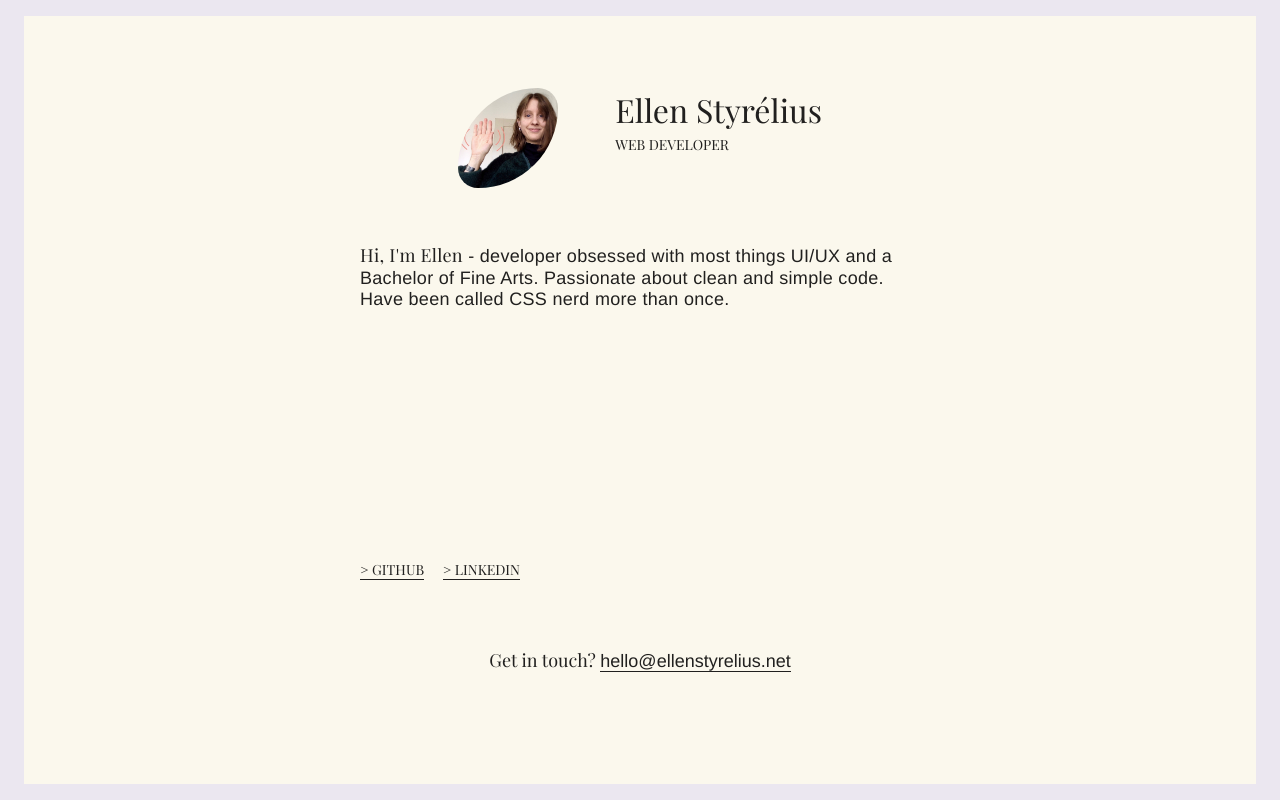
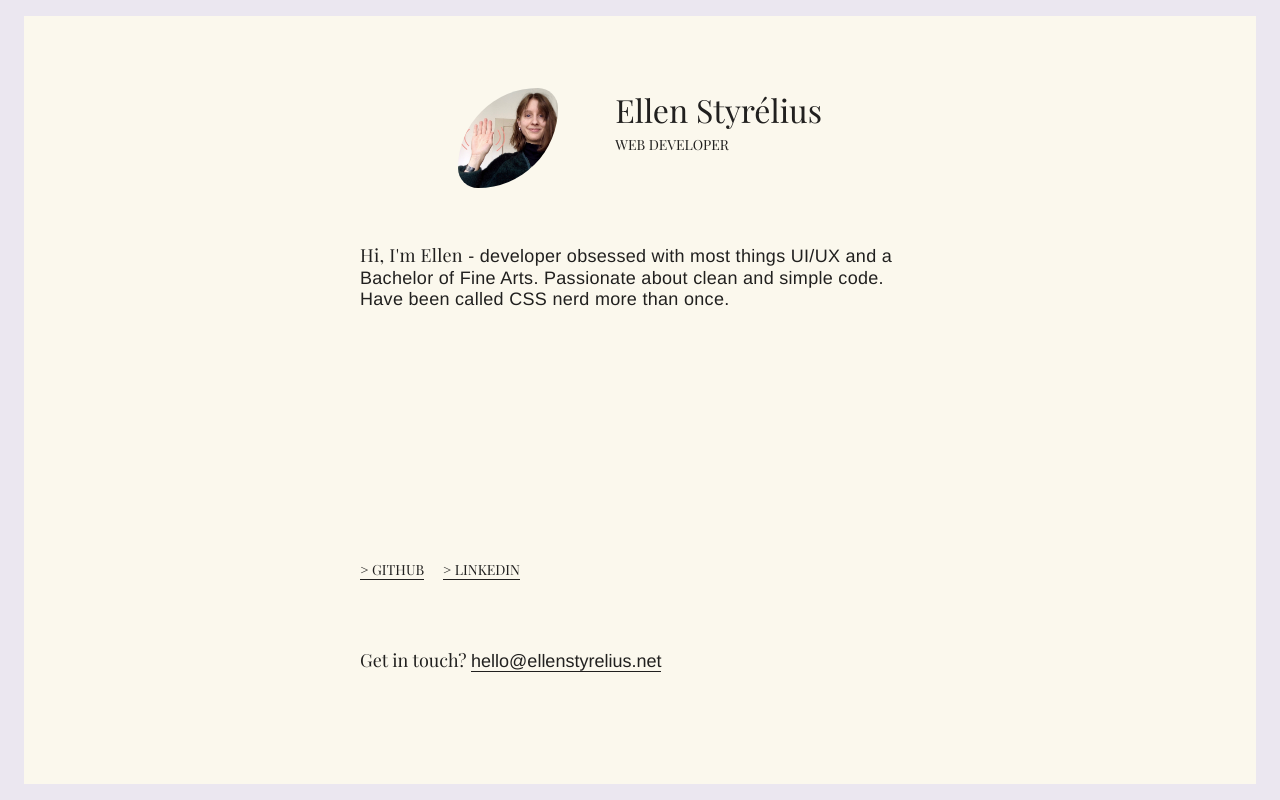
Before and after one commit to styrelius/about-me, a React (Create React App) app: page / in a window 1280 px wide. Built offline with nearby package versions, Linux system fonts and the light colour scheme.

Commit message:
Remove display flex from Container in get-in-touch.jsx in order to align Text component to the left.

```diff
--- a/src/components/get-in-touch.jsx
+++ b/src/components/get-in-touch.jsx
@@ -7,8 +7,6 @@ const { black, darkGrey } = colors
 
 const Container = styled.section({
   width: '100%',
-  display: 'flex',
-  justifyContent: 'center',
 })
 
 const Text = styled.p({
```
